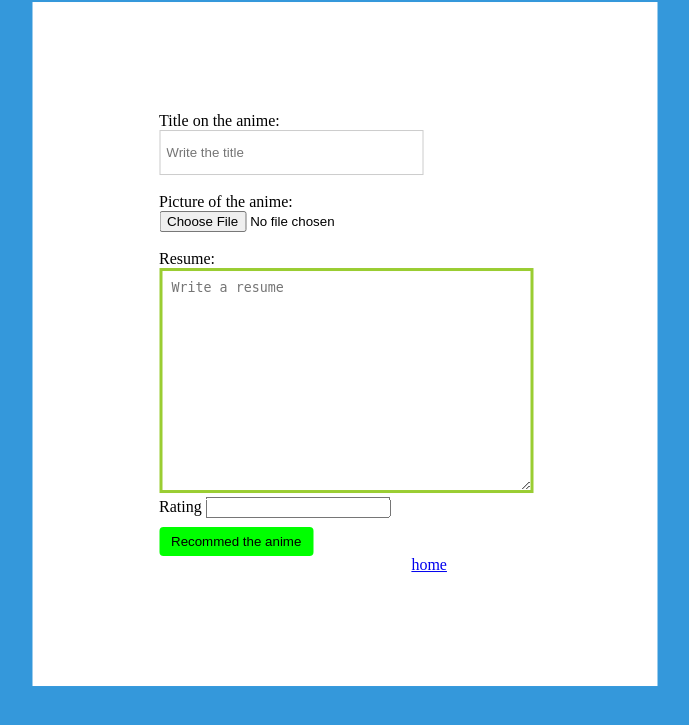
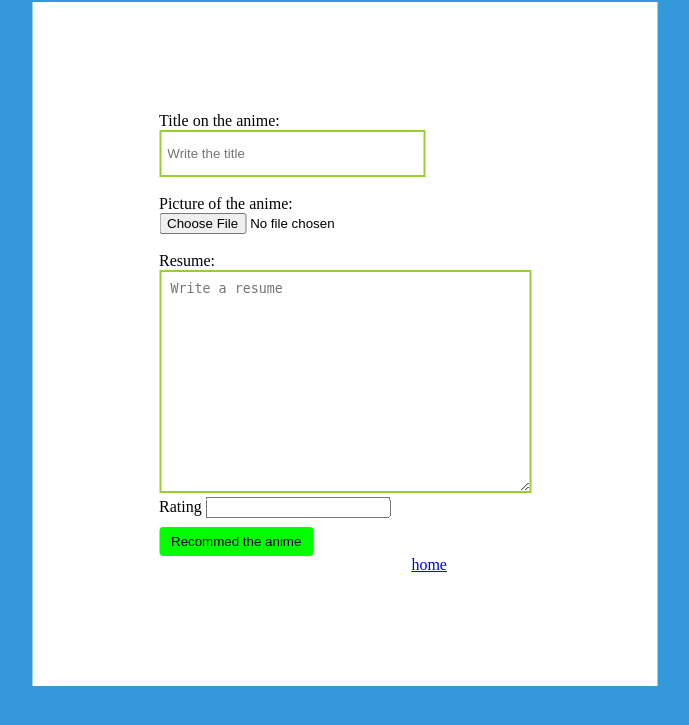
Before and after one commit to The-anime-loves/hjemmeside, a PHP site: page /recommended_anime.php in a window 1280 px wide. Shown: the top 725 px of the page, without its empty margins (295-984 px from the left). Run offline with PHP 8.4, Linux system fonts and the light colour scheme.

Commit message:
making css for recommended anime

```diff
--- a/css/Recommend_anime.css
+++ b/css/Recommend_anime.css
@@ -32,14 +32,14 @@ input[type=text]{
     width: 250px;
     height: 30px;
     padding: 2%;
-    border: #ccc 1px solid;
+    border: yellowgreen 2px solid;
 }
 
 textarea{
     width: 350px;
     height: 50px;
     padding: 3%;
-    border: yellowgreen 3px solid;
+    border: yellowgreen 2px solid;
 }
 
 input[type=submit] {
```
